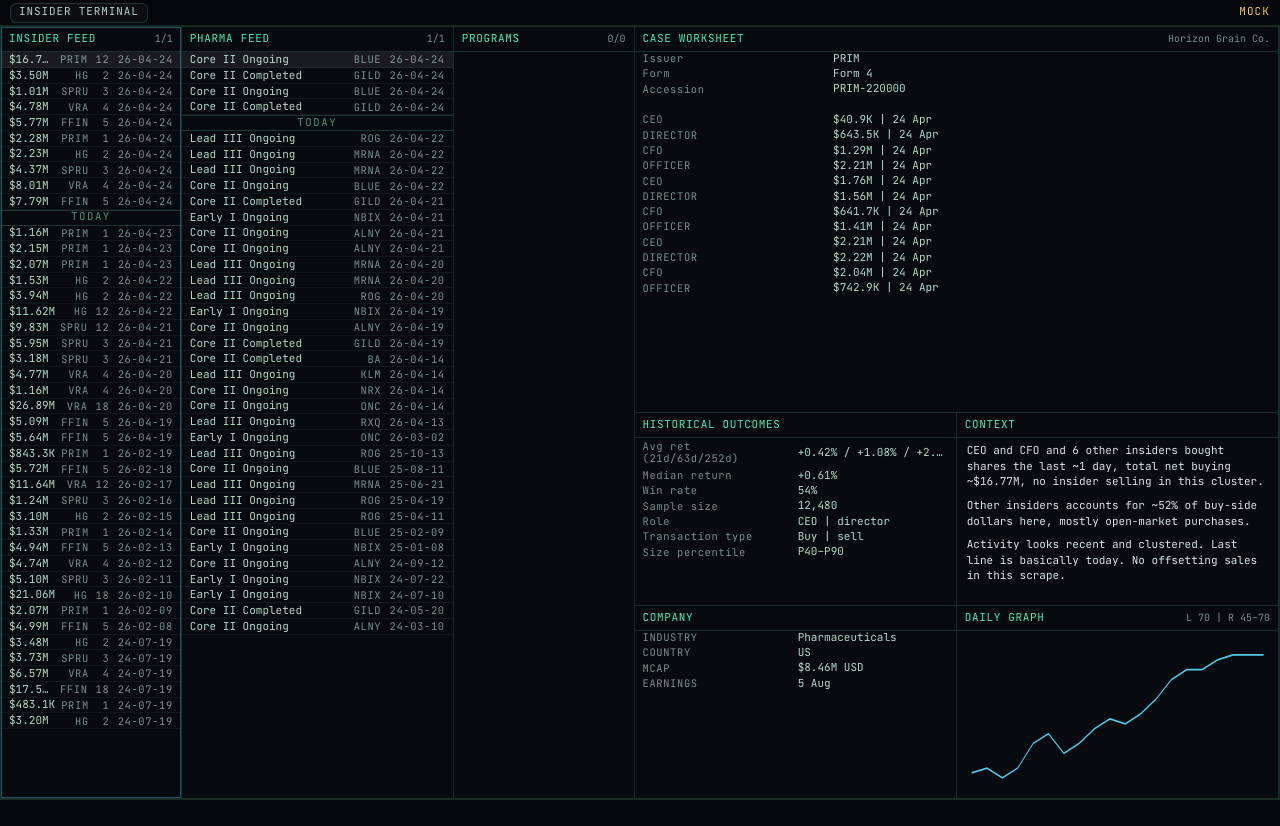
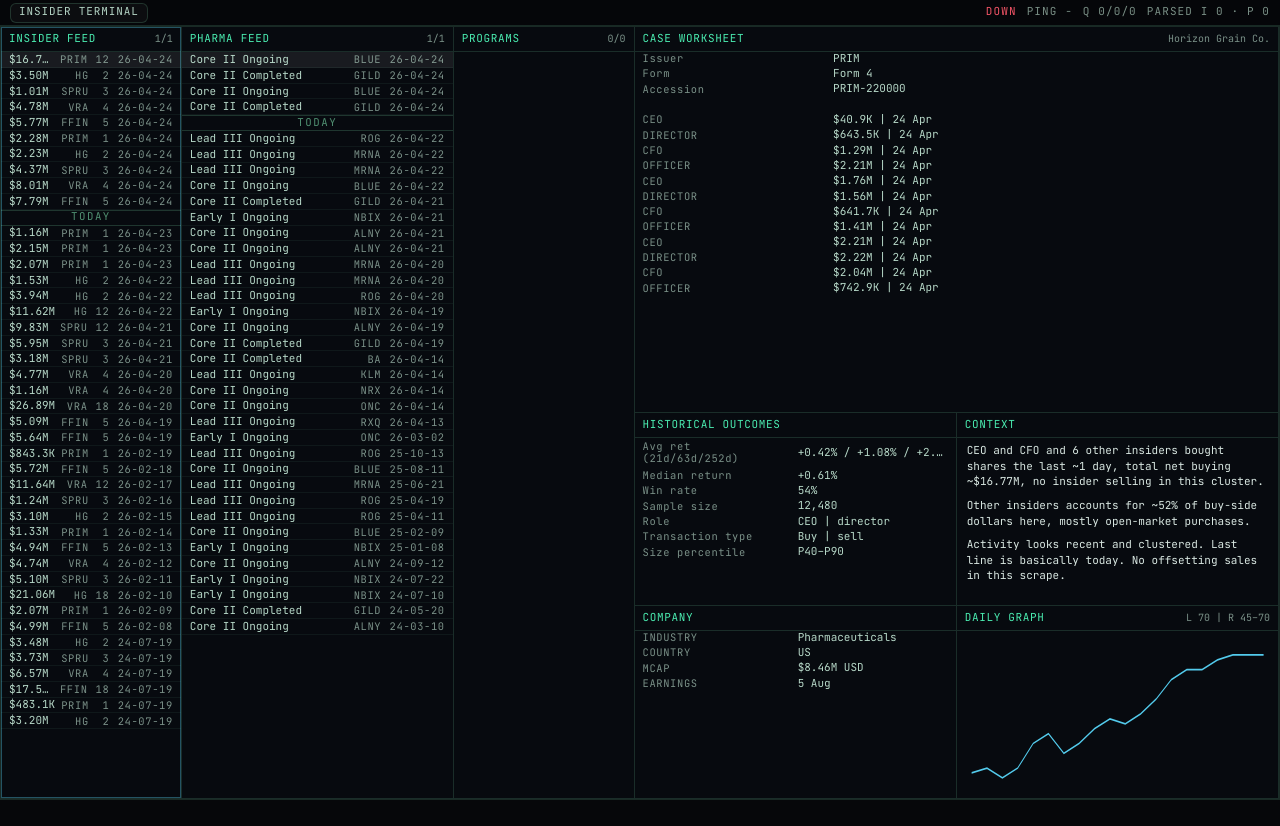
Before and after one commit to LSkrebe/Kensigline, a React app in the folder frontend/: page / in a window 1280 px wide. Built offline with nearby package versions, Linux system fonts and the light colour scheme; no server answers; the HTML template or start-up script is replaced by a standard one.

Commit message:
Frontend: show backend stats in top bar
Replace REAL/MOCK badge with backend UP/DOWN, ping age, queue status counts, and parsed counts from /api/stats.

Made-with: Cursor

```diff
--- a/frontend/src/App.css
+++ b/frontend/src/App.css
@@ -74,6 +74,17 @@
 }
 .sourceBadge.isMock {
   color: var(--warn);
+}
+
+.topStatChip {
+  font-variant-numeric: tabular-nums;
+  color: var(--dim);
+}
+.topStatChip.isUp {
+  color: var(--hi);
+}
+.topStatChip.isDown {
+  color: var(--bad);
 }
 
 .terminal {
--- a/frontend/src/App.jsx
+++ b/frontend/src/App.jsx
@@ -1764,6 +1764,7 @@ function App() {
 
   const [backendUp, setBackendUp] = useState(false)
   const [backendLastOkAt, setBackendLastOkAt] = useState(0)
+  const [backendStats, setBackendStats] = useState(null)
 
   useEffect(() => {
     let alive = true
@@ -1793,6 +1794,22 @@ function App() {
     }, 1000)
     return () => clearInterval(t)
   }, [backendLastOkAt])
+
+  useEffect(() => {
+    let alive = true
+    async function run() {
+      if (!backendUp) return
+      const r = await fetchJsonSafe('/api/stats', { timeoutMs: 3500 })
+      if (!alive) return
+      if (r.ok && r.data?.ok) setBackendStats(r.data)
+    }
+    run()
+    const t = setInterval(run, 4000)
+    return () => {
+      alive = false
+      clearInterval(t)
+    }
+  }, [backendUp])
 
   const [insiderFeedLive, setInsiderFeedLive] = useState(null)
   const [insiderClusterLive, setInsiderClusterLive] = useState(null)
@@ -2253,8 +2270,13 @@ function App() {
           </div>
         </div>
         <div className="topTabsRight">
-          <span className={`sourceBadge ${isRealView ? 'isReal' : 'isMock'}`}>
-            {isRealView ? 'REAL' : 'MOCK'}
+          <span className={`topStatChip ${backendUp ? 'isUp' : 'isDown'}`}>{backendUp ? 'UP' : 'DOWN'}</span>
+          <span className="topStatChip mono">{backendUp ? `PING ${(Math.max(0, Date.now() - backendLastOkAt) / 1000).toFixed(0)}s` : 'PING -'}</span>
+          <span className="topStatChip mono">
+            Q {backendStats?.queue?.queued ?? 0}/{backendStats?.queue?.ready_to_parse ?? 0}/{backendStats?.queue?.parsing ?? 0}
+          </span>
+          <span className="topStatChip mono">
+            PARSED I {backendStats?.parsed?.insider?.count ?? 0} · P {backendStats?.parsed?.pharma?.count ?? 0}
           </span>
         </div>
       </header>
```
